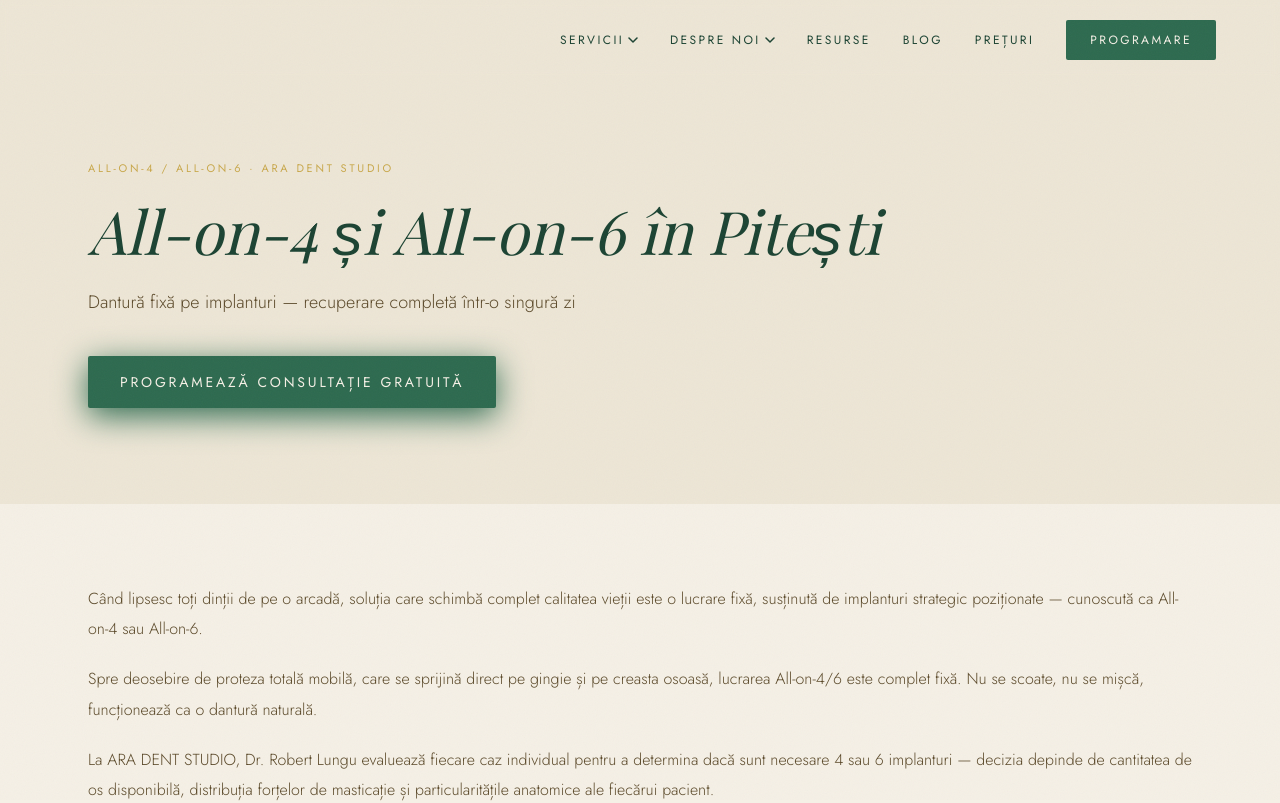
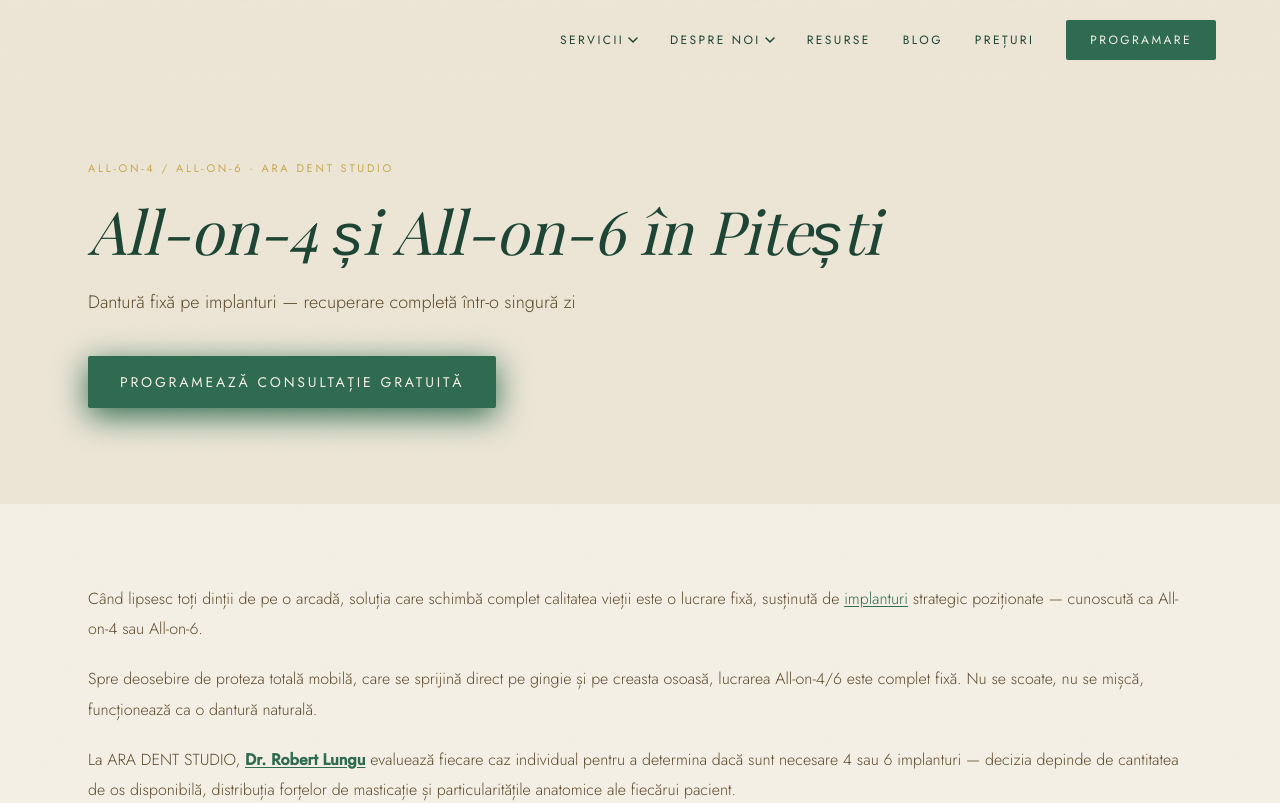
Before and after one commit to Rbt1/aradentpitesti, a Next.js app: page /servicii/all-on-4-all-on-6 in a window 1280 px wide. Shown: the top 803 px of the page. Built offline with nearby package versions, Linux system fonts and the light colour scheme; grey boxes are pictures that could not be loaded.

Commit message:
adaug linkuri interne pe toate paginile de servicii

```diff
--- a/app/servicii/all-on-4-all-on-6/page.tsx
+++ b/app/servicii/all-on-4-all-on-6/page.tsx
@@ -129,13 +129,13 @@ export default function AllOn4AllOn6Page() {
           <div className="container-site max-w-3xl">
             <div className="space-y-5 font-jost font-light text-[16px] text-bark-dark leading-[1.9]">
               <p>
-                Când lipsesc toți dinții de pe o arcadă, soluția care schimbă complet calitatea vieții este o lucrare fixă, susținută de implanturi strategic poziționate — cunoscută ca All-on-4 sau All-on-6.
+                Când lipsesc toți dinții de pe o arcadă, soluția care schimbă complet calitatea vieții este o lucrare fixă, susținută de <Link href="/servicii/implantologie" className="text-forest underline underline-offset-2 hover:text-gold transition-colors duration-200">implanturi</Link> strategic poziționate — cunoscută ca All-on-4 sau All-on-6.
               </p>
               <p>
                 Spre deosebire de proteza totală mobilă, care se sprijină direct pe gingie și pe creasta osoasă, lucrarea All-on-4/6 este complet fixă. Nu se scoate, nu se mișcă, funcționează ca o dantură naturală.
               </p>
               <p>
-                La ARA DENT STUDIO, Dr. Robert Lungu evaluează fiecare caz individual pentru a determina dacă sunt necesare 4 sau 6 implanturi — decizia depinde de cantitatea de os disponibilă, distribuția forțelor de masticație și particularitățile anatomice ale fiecărui pacient.
+                La ARA DENT STUDIO, <Link href="/dr-robert-lungu" className="font-semibold text-forest underline underline-offset-2 hover:text-gold transition-colors duration-200">Dr. Robert Lungu</Link> evaluează fiecare caz individual pentru a determina dacă sunt necesare 4 sau 6 implanturi — decizia depinde de cantitatea de os disponibilă, distribuția forțelor de masticație și particularitățile anatomice ale fiecărui pacient.
               </p>
               <p>
                 Unul dintre avantajele majore ale acestei proceduri este încărcarea imediată — în funcție de caz, lucrarea provizorie fixă poate fi montată chiar în aceeași zi cu inserarea implanturilor, sau în 24-48 ore. Aceasta înseamnă că pleci din cabinet cu dinți ficși, nu cu o proteză temporară mobilă.
--- a/app/servicii/chirurgie-orala/page.tsx
+++ b/app/servicii/chirurgie-orala/page.tsx
@@ -98,7 +98,7 @@ export default function ChirurgieOralaPage() {
               Chirurgie Orală în Pitești
             </h1>
             <p className="font-jost font-light text-lg text-bark-dark mb-10">
-              Specialist chirurgie dento-alveolară — Dr. Robert Lungu
+              Specialist chirurgie dento-alveolară — <Link href="/dr-robert-lungu" className="font-semibold text-forest underline underline-offset-2 hover:text-gold transition-colors duration-200">Dr. Robert Lungu</Link>
             </p>
             <Link
               href="#programare"
@@ -114,7 +114,7 @@ export default function ChirurgieOralaPage() {
           <div className="container-site max-w-3xl">
             <div className="space-y-5 font-jost font-light text-[16px] text-bark-dark leading-[1.9]">
               <p>
-                Chirurgia orală cuprinde o gamă largă de proceduri — de la extracții simple până la intervenții complexe precum rezecții apicale sau extracții ale dinților incluși.
+                Chirurgia orală cuprinde o gamă largă de proceduri — de la extracții simple până la intervenții complexe precum <Link href="/servicii/endodontie" className="text-forest underline underline-offset-2 hover:text-gold transition-colors duration-200">rezecții apicale</Link> sau extracții ale dinților incluși.
               </p>
               <p>
                 Dr. Robert Lungu este medic specialist în chirurgie dento-alveolară — specializarea sa principală. Fiecare intervenție este planificată cu precizie, realizată cu blândețe și urmărită până la recuperarea completă.
--- a/app/servicii/components/FAQ.tsx
+++ b/app/servicii/components/FAQ.tsx
@@ -1,11 +1,11 @@
 'use client'
 
-import { useState } from 'react'
+import { useState, type ReactNode } from 'react'
 import { motion, AnimatePresence } from 'framer-motion'
 
 interface FAQItem {
   q: string
-  a: string
+  a: ReactNode
 }
 
 interface FAQProps {
--- a/app/servicii/endodontie/page.tsx
+++ b/app/servicii/endodontie/page.tsx
@@ -70,11 +70,11 @@ const FAQ_ITEMS = [
   },
   {
     q: 'Cât durează o ședință de endodonție?',
-    a: 'De obicei 60-90 minute. Dr. Robert Lungu lucrează metodic și precis pentru un rezultat durabil.',
+    a: <>De obicei 60-90 minute. <Link href="/dr-robert-lungu" className="font-semibold text-forest underline underline-offset-2 hover:text-gold transition-colors duration-200">Dr. Robert Lungu</Link> lucrează metodic și precis pentru un rezultat durabil.</>,
   },
   {
     q: 'Poate fi salvat orice dinte cu tratament de canal?',
-    a: 'Nu întotdeauna — depinde de gradul de distrucție. La consultație evaluăm dacă dintele poate fi salvat sau dacă extracția e singura opțiune.',
+    a: <>Nu întotdeauna — depinde de gradul de distrucție. La consultație evaluăm dacă dintele poate fi salvat sau dacă <Link href="/servicii/chirurgie-orala" className="text-forest underline underline-offset-2 hover:text-gold transition-colors duration-200">extracția</Link> e singura opțiune.</>,
   },
 ]
 
--- a/app/servicii/obturatii/page.tsx
+++ b/app/servicii/obturatii/page.tsx
@@ -74,7 +74,7 @@ const FAQ_ITEMS = [
   },
   {
     q: 'Ce se întâmplă dacă nu tratez caria?',
-    a: 'Caria avansează spre pulpa dentară, provocând durere severă. Vei ajunge la tratament de canal sau, în cel mai rău caz, la extracție. Tratamentul timpuriu e întotdeauna mai simplu și mai ieftin.',
+    a: <>Caria avansează spre pulpa dentară, provocând durere severă. Vei ajunge la tratament de canal sau, în cel mai rău caz, la <Link href="/servicii/chirurgie-orala" className="text-forest underline underline-offset-2 hover:text-gold transition-colors duration-200">extracție</Link>. Tratamentul timpuriu e întotdeauna mai simplu și mai ieftin.</>,
   },
 ]
 
@@ -120,10 +120,10 @@ export default function OburatiiPage() {
                 La ARA DENT STUDIO folosim materiale compozite de înaltă calitate, cu nuanțe identice culorii dinților naturali. Rezultatul este estetic, durabil și invizibil. Nu există compromis între funcționalitate și estetică.
               </p>
               <p>
-                Dr. Robert Lungu tratează caria cu precizie și blândețe — îndepărtăm strict țesutul afectat, fără să sacrificăm țesut sănătos. Tehnica adezivă modernă asigură o legătură durabilă între material și dinte.
+                <Link href="/dr-robert-lungu" className="font-semibold text-forest underline underline-offset-2 hover:text-gold transition-colors duration-200">Dr. Robert Lungu</Link> tratează caria cu precizie și blândețe — îndepărtăm strict țesutul afectat, fără să sacrificăm țesut sănătos. Tehnica adezivă modernă asigură o legătură durabilă între material și dinte.
               </p>
               <p>
-                Nu amâna tratamentul cariei. O carie simplă netratată ajunge la nerv — și atunci vorbim de tratament de canal sau chiar extracție. Prinde-o la timp, rezolv-o simplu.
+                Nu amâna tratamentul cariei. O carie simplă netratată ajunge la nerv — și atunci vorbim de <Link href="/servicii/endodontie" className="text-forest underline underline-offset-2 hover:text-gold transition-colors duration-200">tratament de canal</Link> sau chiar extracție. Prinde-o la timp, rezolv-o simplu.
               </p>
             </div>
           </div>
--- a/app/servicii/protetica-dentara/page.tsx
+++ b/app/servicii/protetica-dentara/page.tsx
@@ -128,13 +128,13 @@ export default function ProteticaDentaraPage() {
           <div className="container-site max-w-3xl">
             <div className="space-y-5 font-jost font-light text-[16px] text-bark-dark leading-[1.9]">
               <p>
-                Protetica dentară cuprinde toate soluțiile de restaurare a dinților lipsă sau afectați — coroane dentare, punți fixe, proteze mobile și lucrări pe implanturi.
+                Protetica dentară cuprinde toate soluțiile de restaurare a dinților lipsă sau afectați — coroane dentare, punți fixe, <Link href="/blog/proteza-mobila-sau-lucrare-fixa-pe-implanturi" className="text-forest underline underline-offset-2 hover:text-gold transition-colors duration-200">proteze mobile</Link> și lucrări pe <Link href="/servicii/implantologie" className="text-forest underline underline-offset-2 hover:text-gold transition-colors duration-200">implanturi</Link>.
               </p>
               <p>
                 La ARA DENT STUDIO, lucrările protetice sunt realizate din materiale premium, cu rezultate estetice și funcționale pe termen lung.
               </p>
               <p>
-                <strong>Coroana dentară</strong> este o calotă care acoperă complet un dinte afectat, restaurându-i forma, funcția și aspectul. Se indică după tratamente de canal, fracturi sau distrucții mari de substanță dură dentară.
+                <strong>Coroana dentară</strong> este o calotă care acoperă complet un dinte afectat, restaurându-i forma, funcția și aspectul. Se indică după <Link href="/servicii/endodontie" className="text-forest underline underline-offset-2 hover:text-gold transition-colors duration-200">tratamente de canal</Link>, fracturi sau distrucții mari de substanță dură dentară.
               </p>
               <p>
                 <strong>Puntea dentară</strong> este o lucrare fixă care înlocuiește unul sau mai mulți dinți lipsă, sprijinindu-se pe dinții vecini șlefuiți sau pe implanturi.
@@ -143,7 +143,7 @@ export default function ProteticaDentaraPage() {
                 <strong>Coroana pe implant</strong> reprezintă componenta finală a tratamentului cu implant — identică vizual cu un dinte natural, montată după perioada de osteointegrare.
               </p>
               <p>
-                La ARA DENT STUDIO, Dr. Robert Lungu colaborează cu laboratoare de tehnică dentară de încredere pentru a asigura lucrări protetice precise, estetice și durabile.
+                La ARA DENT STUDIO, <Link href="/dr-robert-lungu" className="font-semibold text-forest underline underline-offset-2 hover:text-gold transition-colors duration-200">Dr. Robert Lungu</Link> colaborează cu laboratoare de tehnică dentară de încredere pentru a asigura lucrări protetice precise, estetice și durabile.
               </p>
             </div>
           </div>
--- a/app/servicii/urgente-stomatologice/page.tsx
+++ b/app/servicii/urgente-stomatologice/page.tsx
@@ -1,4 +1,5 @@
 import { Metadata } from 'next'
+import Link from 'next/link'
 import Navbar from '@/app/components/Navbar'
 import Footer from '@/app/components/Footer'
 import FAQ from '@/app/servicii/components/FAQ'
@@ -245,7 +246,7 @@ export default function UrgenteStomatologicePage() {
             </h2>
             <div className="space-y-5 font-jost font-light text-[16px] text-bark-dark leading-[1.9]">
               <p>
-                La ARA DENT STUDIO, <strong className="font-medium text-forest-dark">Dr. Robert Lungu</strong> este medic specialist în chirurgie dento-alveolară — specializarea care acoperă toate tipurile de urgențe stomatologice, de la extracții chirurgicale la drenajul abceselor dentare localizate.
+                La ARA DENT STUDIO, <Link href="/dr-robert-lungu" className="font-semibold text-forest-dark underline underline-offset-2 hover:text-gold transition-colors duration-200">Dr. Robert Lungu</Link> este medic specialist în chirurgie dento-alveolară — specializarea care acoperă toate tipurile de urgențe stomatologice, de la <Link href="/servicii/chirurgie-orala" className="text-forest underline underline-offset-2 hover:text-gold transition-colors duration-200">extracții chirurgicale</Link> la drenajul abceselor dentare localizate.
               </p>
               <p>
                 Cabinetul este dotat cu echipamente de ultimă generație — scanner intraoral, tomograf CBCT propriu și microscop dentar — care permit diagnosticul rapid și tratamentul precis chiar și în situații de urgență.
```
Also changed, not shown: app/servicii/fatete-dentare/page.tsx (+5 -4 lines).
